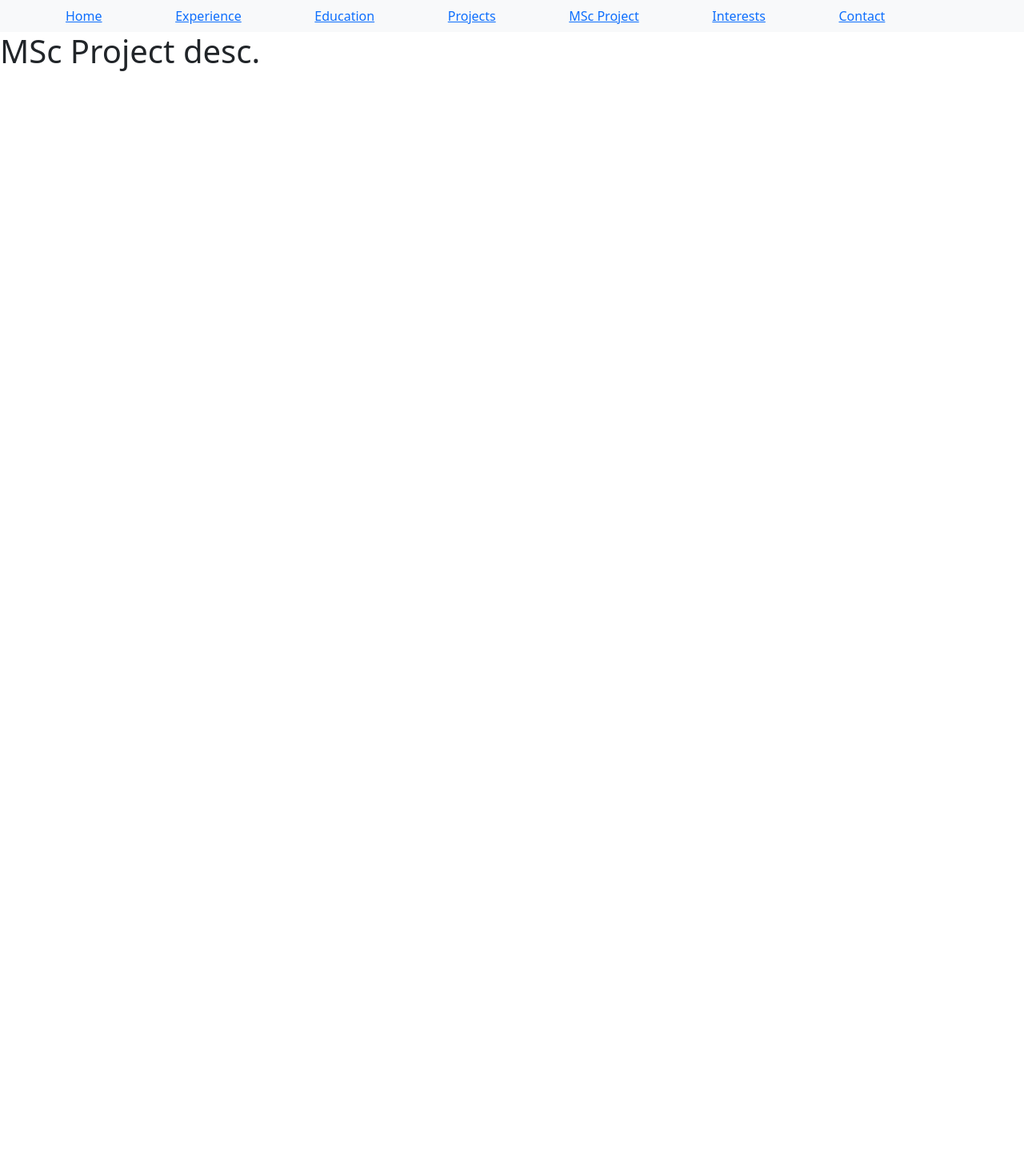
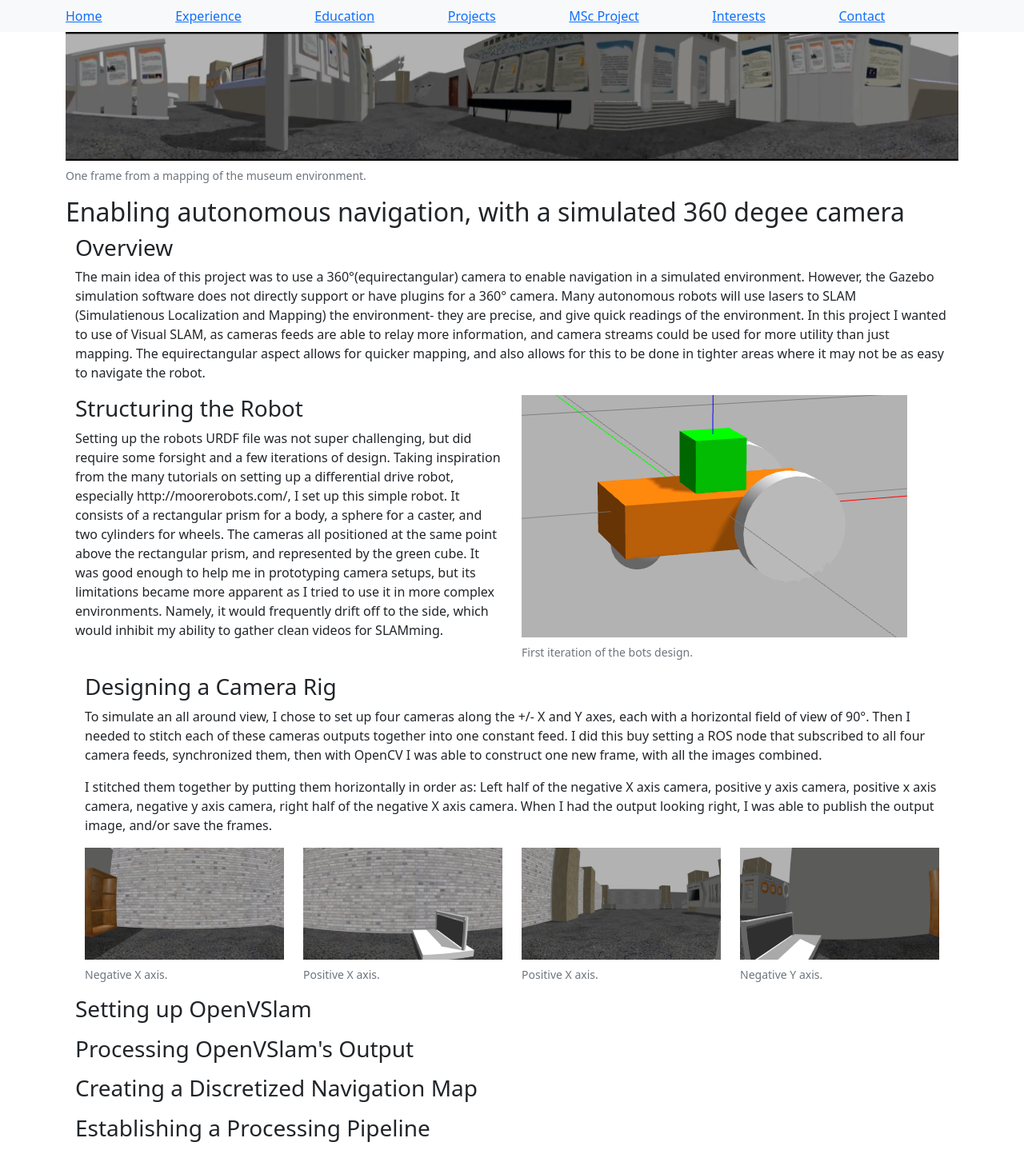
Before and after one commit to Conor-Carmichael/personal-website, a React (Create React App) app: page /msc-project in a window 1280 px wide. Shown: the whole page at 80% size. Before the commit the page ends 800 px from the top, so only its background shows below. Built offline with nearby package versions, Linux system fonts and the light colour scheme.

Commit message:
Updates to content, and display functionality (cleaner image displays)

```diff
--- a/src/Components/MScProject.js
+++ b/src/Components/MScProject.js
@@ -1,7 +1,33 @@
 import react from "react";
+import { Container, Figure, Image } from "react-bootstrap";
+import projectData from '../Data/msc_project.json'
+import MScProjectSection from "./MScProjectSection";
 
 const MScProject = () => {
-    return <h1>MSc Project desc.</h1>
+
+    let sections = projectData.sections.map(function(obj, i){
+        return <MScProjectSection
+            header={obj.header}
+            body={obj.paras}
+            images={obj.images}
+        />
+    });
+
+    return (
+        <Container>
+            <Figure >
+                <Figure.Image
+                    src={process.env.PUBLIC_URL + projectData.banner_img}
+                    width="100%"
+                />
+                <Figure.Caption>
+                    One frame from a mapping of the museum environment.
+                </Figure.Caption>
+            </Figure>
+            <h2>{projectData.title}</h2>
+            {sections}
+        </Container>
+    )
 }
 
 export default MScProject;
--- a/src/Components/MScProjectSection.js
+++ b/src/Components/MScProjectSection.js
@@ -1,5 +1,5 @@
 import react from "react";
-import { Container } from "react-bootstrap";
+import { Col, Container, Figure, Row } from "react-bootstrap";
 
 const MScProjectSection = ({
     header,
@@ -11,13 +11,59 @@ const MScProjectSection = ({
         return <p>{o}</p>
     });
 
+    let imageDisplays = images.map(function(obj, i) {
+        return (
+            <Figure>
+                <Figure.Image
+                    src={process.env.PUBLIC_URL + obj.path}
+                />
+                <Figure.Caption>
+                    {obj.caption}
+                </Figure.Caption>
+            </Figure>
+        )
+
+    })
+
     return (
         <Container>
-        <Row>
-            <h3>{header}</h3>
-            {body_sections}
-        </Row>
+            {   imageDisplays.length > 1 ? (
+                <Container>
+                    <Row>
+                        <Col>
+                            <h3>{header}</h3>
+                            {body_sections}
+                        </Col>
+                    </Row>
+                    <Row>
+                        {imageDisplays.map(function(obj, i){
+                            return <Col>{obj}</Col>
+                        })}
+                    </Row>
+                </Container>
+            ) : (
+                imageDisplays.length == 1 ? (
+                    <Row>
+                        <Col>
+                            <h3>{header}</h3>
+                            {body_sections}
+                        </Col>
+                        <Col>{imageDisplays}</Col>
+                    </Row>
+                ):(
+                    <Row>
+                        <Col>
+                            <h3>{header}</h3>
+                            {body_sections}
+                        </Col>
+                    </Row>
+                )
+
+
+            )}
+
         </Container>
+
     )
 }
 
--- a/src/Data/msc_project.json
+++ b/src/Data/msc_project.json
@@ -1,19 +1,81 @@
 {
     "title": "Enabling autonomous navigation, with a simulated 360 degee camera",
-    "banner_img": "",
+    "banner_img": "/images/msc-project-images/museum_video_frame.png",
     "sections": [
         {
             "header": "Overview",
             "paras": [
+                "The main idea of this project was to use a 360°(equirectangular) camera to enable navigation in a simulated environment. However, the Gazebo simulation software does not directly support or have plugins for a 360° camera. Many autonomous robots will use lasers to SLAM (Simulatienous Localization and Mapping) the environment- they are precise, and give quick readings of the environment. In this project I wanted to use of Visual SLAM, as cameras feeds are able to relay more information, and camera streams could be used for more utility than just mapping. The equirectangular aspect allows for quicker mapping, and also allows for this to be done in tighter areas where it may not be as easy to navigate the robot. "
+            ],
 
+            "images": []
+
+        },
+        {
+            "header": "Structuring the Robot",
+            "paras": [
+                "Setting up the robots URDF file was not super challenging, but did require some forsight and a few iterations of design. Taking inspiration from the many tutorials on setting up a differential drive robot, especially http://moorerobots.com/, I set up this simple robot. It consists of a rectangular prism for a body, a sphere for a caster, and two cylinders for wheels. The cameras all positioned at the same point above the rectangular prism, and represented by the green cube. It was good enough to help me in prototyping camera setups, but its limitations became more apparent as I tried to use it in more complex environments. Namely, it would frequently drift off to the side, which would inhibit my ability to gather clean videos for SLAMming. "
             ],
             "images": [
                 {
-                    "path": "",
-                    "caption": ""
+                    "path": "/images/msc-project-images/first_bot.png",
+                    "caption": "First iteration of the bots design."
                 }
             ]
+        },
+        {
+            "header": "Designing a Camera Rig",
+            "paras": [
+                "To simulate an all around view, I chose to set up four cameras along the +/- X and Y axes, each with a horizontal field of view of 90°. Then I needed to stitch each of these cameras outputs together into one constant feed. I did this buy setting a ROS node that subscribed to all four camera feeds, synchronized them, then with OpenCV I was able to construct one new frame, with all the images combined. ",
+                "I stitched them together by putting them horizontally in order as: Left half of the negative X axis camera, positive y axis camera, positive x axis camera, negative y axis camera, right half of the negative X axis camera. When I had the output looking right, I was able to publish the output image, and/or save the frames. "
+            ],
+            "images": [
+                {
+                    "path": "/images/msc-project-images/negative_x.jpg",
+                    "caption": "Negative X axis."
+                },
+                {
+                    "path": "/images/msc-project-images/positive_y.jpg",
+                    "caption": "Positive X axis."
+                },
+                {
+                    "path": "/images/msc-project-images/positive_x.jpg",
+                    "caption": "Positive X axis."
+                },
+                {
+                    "path": "/images/msc-project-images/negative_y.jpg",
+                    "caption": "Negative Y axis."
+                }
+            ]
+        },
+        {
+            "header": "Setting up OpenVSlam",
+            "paras": [
+                ""
+            ],
+            "images": []
 
+        },
+        {
+            "header": "Processing OpenVSlam's Output",
+            "paras": [
+                ""
+            ],
+            "images": []
+        },
+        {
+            "header": "Creating a Discretized Navigation Map",
+            "paras": [
+                ""
+            ],
+            "images": []
+        },
+        {
+            "header": "Establishing a Processing Pipeline",
+            "paras": [
+                ""
+            ],
+            "images": []
         }
     ]
 }
```
